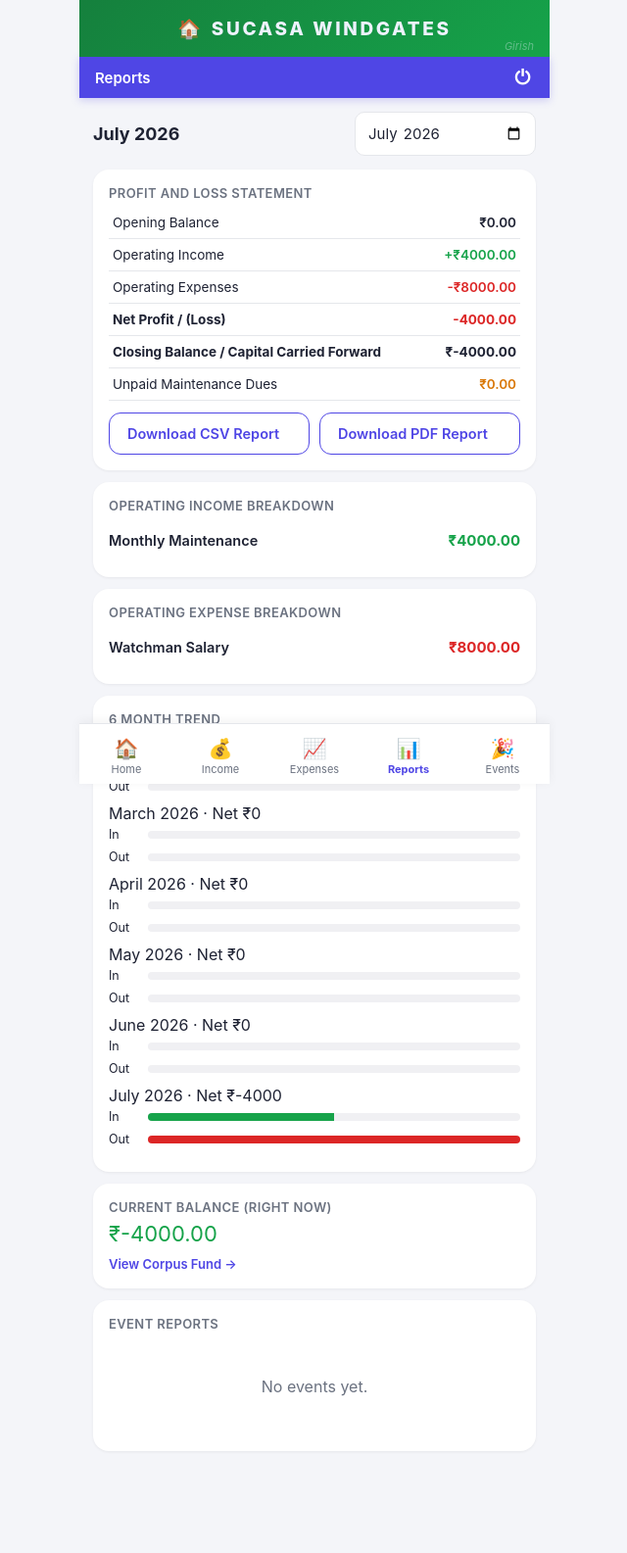
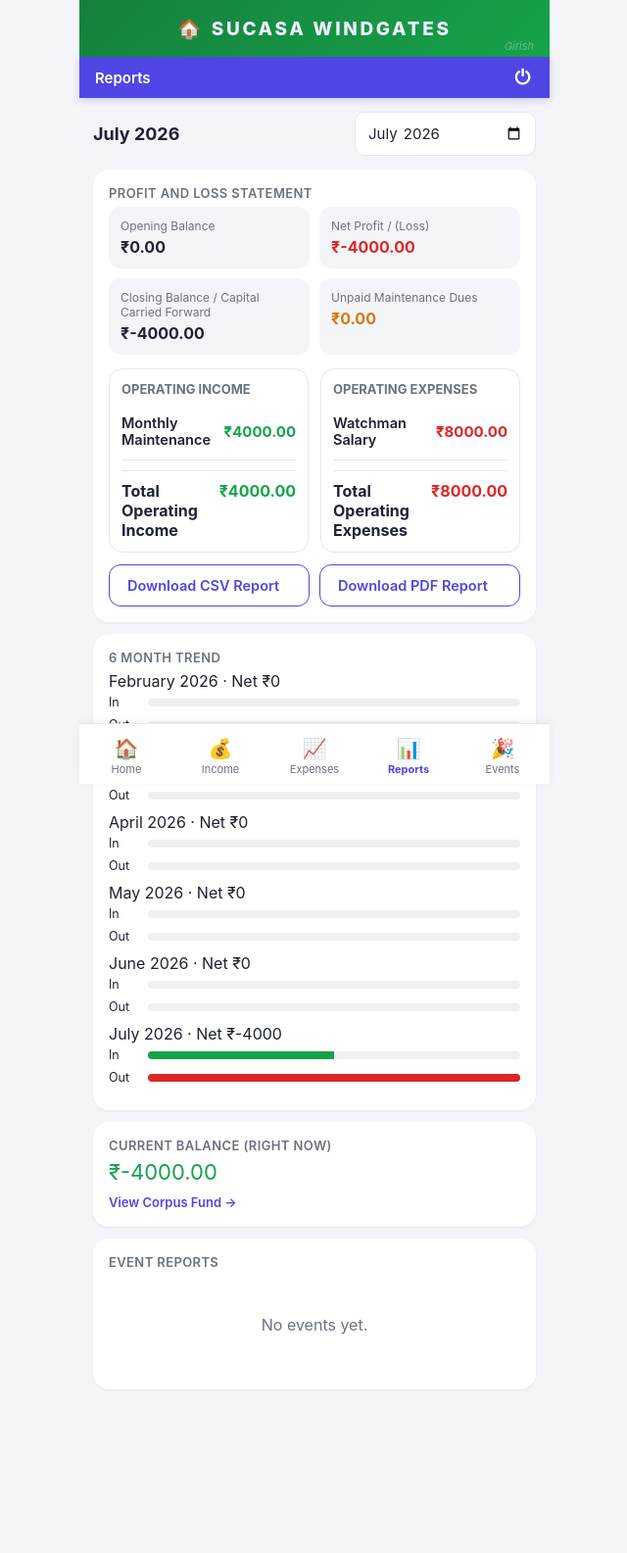
Before and after one commit to rebbagirish-dev/apartment-maintenance-manager, a Flask app: page /reports in a window 1280 px wide. Shown: the whole page at 98% size, without its empty margins (319-959 px from the left). After the commit the page ends 1362 px from the top, so only its background shows below. Run offline with Flask 3, Linux system fonts and the light colour scheme; the visitor is signed in with stand-in values (Sample User, id 1).

Commit message:
reports layout update

```diff
--- a/app.py
+++ b/app.py
@@ -169,11 +169,54 @@ def pdf_safe_text(value):
     return str(value).replace('\\', '\\\\').replace('(', '\\(').replace(')', '\\)')
 
 
+LETTERHEAD_TITLE = "SUCASA WINDGATES"
+LETTERHEAD_SUBTITLE = "Apartment Maintenance Statement"
+LETTERHEAD_ADDRESS = "Shirdisainagar Road No.1, Manikonda, Hyderabad-500089"
+
+
+def pdf_header_and_footer_commands(title, page_number=1, total_pages=1):
+    generated_on = date.today().isoformat()
+    commands = [
+        "BT",
+        "/F2 20 Tf",
+        "50 792 Td",
+        f"({LETTERHEAD_TITLE}) Tj",
+        "/F1 10 Tf",
+        "0 -16 Td",
+        f"({LETTERHEAD_SUBTITLE}) Tj",
+        "0 -14 Td",
+        f"({LETTERHEAD_ADDRESS}) Tj",
+        "/F2 15 Tf",
+        "0 -28 Td",
+        f"({pdf_safe_text(title)}) Tj",
+        "/F1 10 Tf",
+        "0 -18 Td",
+        f"(Generated on: {generated_on}) Tj",
+        "ET",
+        "0.45 w",
+        "50 738 m",
+        "545 738 l",
+        "S",
+        "0.30 w",
+        "50 42 m",
+        "545 42 l",
+        "S",
+        "BT",
+        "/F1 9 Tf",
+        "50 28 Td",
+        f"({LETTERHEAD_TITLE} - {LETTERHEAD_ADDRESS}) Tj",
+        "310 0 Td",
+        f"(Page {page_number} of {total_pages}) Tj",
+        "ET",
+    ]
+    return commands
+
+
 def build_text_pdf(title, lines):
     max_width = 92
     line_height = 16
-    top_y = 700
-    bottom_y = 60
+    top_y = 680
+    bottom_y = 72
     pages = []
     current = []
     current_y = top_y
@@ -209,35 +252,18 @@ def build_text_pdf(title, lines):
     page_ids = []
     content_ids = []
     for page_number, page_lines in enumerate(pages, start=1):
-        commands = [
+        commands = pdf_header_and_footer_commands(title, page_number, len(pages))
+        commands.extend([
             "BT",
-            "/F2 20 Tf",
-            "50 790 Td",
-            "(SUCASA WINDGATES) Tj",
-            "/F1 10 Tf",
-            "0 -18 Td",
-            "(Apartment Maintenance Report) Tj",
-            "/F2 16 Tf",
-            "0 -30 Td",
-            f"({pdf_safe_text(title)}) Tj",
             "/F1 11 Tf",
-            "0 -24 Td",
-        ]
+            f"50 {top_y} Td",
+        ])
         if len(pages) > 1:
-            commands.extend([
-                f"(Page {page_number} of {len(pages)}) Tj",
-                "0 -20 Td",
-            ])
+            commands.extend([])
         for line in page_lines:
             commands.append(f"({pdf_safe_text(line)}) Tj")
             commands.append(f"0 -{line_height} Td")
         commands.append("ET")
-        commands.extend([
-            "0.25 w",
-            "50 765 m",
-            "545 765 l",
-            "S",
-        ])
         stream = "\n".join(commands).encode('latin-1', errors='replace')
         content_id = add_object(
             f"<< /Length {len(stream)} >>\nstream\n{stream.decode('latin-1')}\nendstream"
@@ -255,6 +281,145 @@ def build_text_pdf(title, lines):
             f"/Contents {content_id} 0 R >>"
         )
 
+    catalog_id = add_object(f"<< /Type /Catalog /Pages {pages_id} 0 R >>")
+
+    pdf = bytearray(b"%PDF-1.4\n%\xe2\xe3\xcf\xd3\n")
+    offsets = [0]
+    for index, obj in enumerate(objects, start=1):
+        offsets.append(len(pdf))
+        pdf.extend(f"{index} 0 obj\n{obj}\nendobj\n".encode('latin-1'))
+    xref_offset = len(pdf)
+    pdf.extend(f"xref\n0 {len(objects) + 1}\n".encode('latin-1'))
+    pdf.extend(b"0000000000 65535 f \n")
+    for offset in offsets[1:]:
+        pdf.extend(f"{offset:010d} 00000 n \n".encode('latin-1'))
+    pdf.extend(
+        f"trailer\n<< /Size {len(objects) + 1} /Root {catalog_id} 0 R >>\nstartxref\n{xref_offset}\n%%EOF".encode('latin-1')
+    )
+    return bytes(pdf)
+
+
+def build_profit_loss_pdf(report):
+    income_items = list(report['income_by_type'].items()) or [('No income this month', 0.0)]
+    expense_items = list(report['expense_by_type'].items()) or [('No expenses this month', 0.0)]
+    row_count = max(len(income_items), len(expense_items))
+    total_income_text = f"{report['total_income']:.2f}"
+    total_expense_text = f"{report['total_expense']:.2f}"
+
+    objects = []
+
+    def add_object(data):
+        objects.append(data)
+        return len(objects)
+
+    font_regular_id = add_object("<< /Type /Font /Subtype /Type1 /BaseFont /Helvetica >>")
+    font_bold_id = add_object("<< /Type /Font /Subtype /Type1 /BaseFont /Helvetica-Bold >>")
+
+    commands = pdf_header_and_footer_commands(f"Profit and Loss Statement - {report['label']}")
+    commands.extend([
+        "BT",
+        "/F1 11 Tf",
+        "50 680 Td",
+        f"(Opening Balance: {report['opening_balance']:.2f}) Tj",
+        "0 -18 Td",
+        f"(Net Profit / \\(Loss\\): {report['net']:.2f}) Tj",
+        "0 -18 Td",
+        f"(Closing Balance / Capital Carried Forward: {report['closing_balance']:.2f}) Tj",
+        "ET",
+        "0.25 w",
+        "50 660 m",
+        "545 660 l",
+        "S",
+        "50 660 m",
+        "50 240 l",
+        "S",
+        "297.5 660 m",
+        "297.5 240 l",
+        "S",
+        "545 660 m",
+        "545 240 l",
+        "S",
+        "50 630 m",
+        "545 630 l",
+        "S",
+        "BT",
+        "/F2 12 Tf",
+        "60 640 Td",
+        "(Operating Income) Tj",
+        "250 0 Td",
+        "(Operating Expenses) Tj",
+        "ET",
+    ])
+
+    start_y = 612
+    row_height = 18
+    for i in range(row_count):
+        y = start_y - (i * row_height)
+        commands.extend([
+            "0.20 w",
+            f"50 {y - 8} m",
+            f"545 {y - 8} l",
+            "S",
+        ])
+        income_name, income_amount = income_items[i] if i < len(income_items) else ('', '')
+        expense_name, expense_amount = expense_items[i] if i < len(expense_items) else ('', '')
+        commands.extend([
+            "BT",
+            "/F1 10 Tf",
+            f"60 {y} Td",
+            f"({pdf_safe_text(income_name)}) Tj",
+            f"{200 if income_name else 200} 0 Td",
+            f"({pdf_safe_text(f'{income_amount:.2f}' if income_name else '')}) Tj",
+            f"{50 if expense_name or expense_amount != '' else 50} 0 Td",
+            f"({pdf_safe_text(expense_name)}) Tj",
+            f"{150 if expense_name else 150} 0 Td",
+            f"({pdf_safe_text(f'{expense_amount:.2f}' if expense_name else '')}) Tj",
+            "ET",
+        ])
+
+    total_y = start_y - (row_count * row_height) - 8
+    commands.extend([
+        "0.35 w",
+        f"50 {total_y} m",
+        f"545 {total_y} l",
+        "S",
+        "BT",
+        "/F2 11 Tf",
+        f"60 {total_y - 18} Td",
+        "(Total Operating Income) Tj",
+        "160 0 Td",
+        f"({pdf_safe_text(total_income_text)}) Tj",
+        "90 0 Td",
+        "(Total Operating Expenses) Tj",
+        "170 0 Td",
+        f"({pdf_safe_text(total_expense_text)}) Tj",
+        "ET",
+    ])
+
+    if report['unpaid_by_flat']:
+        unpaid_y = total_y - 56
+        commands.extend([
+            "BT",
+            "/F2 12 Tf",
+            f"50 {unpaid_y} Td",
+            "(Flats Yet to Pay Maintenance) Tj",
+            "/F1 10 Tf",
+            "0 -18 Td",
+        ])
+        for due in report['unpaid_by_flat'][:10]:
+            commands.append(f"(Flat {pdf_safe_text(due['flat_no'])}: {due['amount']:.2f}) Tj")
+            commands.append("0 -14 Td")
+        commands.append("ET")
+
+    stream = "\n".join(commands).encode('latin-1', errors='replace')
+    content_id = add_object(f"<< /Length {len(stream)} >>\nstream\n{stream.decode('latin-1')}\nendstream")
+    page_id = add_object("")
+    pages_id = add_object(f"<< /Type /Pages /Kids [{page_id} 0 R] /Count 1 >>")
+    objects[page_id - 1] = (
+        f"<< /Type /Page /Parent {pages_id} 0 R /MediaBox [0 0 595 842] "
+        f"/Resources << /Font << /F1 {font_regular_id} 0 R /F2 {font_bold_id} 0 R >> >> "
+        f"/Contents {content_id} 0 R >>"
+    )
     catalog_id = add_object(f"<< /Type /Catalog /Pages {pages_id} 0 R >>")
 
     pdf = bytearray(b"%PDF-1.4\n%\xe2\xe3\xcf\xd3\n")
@@ -935,7 +1100,7 @@ def export_report_pdf(ym):
         lines.extend(["", "Flats Yet to Pay Maintenance"])
         for due in report['unpaid_by_flat']:
             lines.append(f"- Flat {due['flat_no']}: {due['amount']:.2f}")
-    pdf_data = build_text_pdf(f"Profit and Loss Statement - {report['label']}", lines)
+    pdf_data = build_profit_loss_pdf(report)
     return Response(pdf_data, mimetype='application/pdf',
                      headers={'Content-Disposition': f'attachment; filename=report_{ym}.pdf'})
 
--- a/static/css/style.css
+++ b/static/css/style.css
@@ -289,6 +289,55 @@ h2.page-title { font-size: 18px; margin: 4px 0 14px; }
 table.report-table { width: 100%; border-collapse: collapse; font-size: 13.5px; }
 table.report-table td { padding: 8px 4px; border-bottom: 1px solid var(--border); }
 table.report-table td:last-child { text-align: right; font-weight: 600; }
+.pnl-summary {
+  display: grid;
+  grid-template-columns: 1fr 1fr;
+  gap: 10px;
+  margin-bottom: 14px;
+}
+.pnl-summary-item {
+  background: var(--bg);
+  border-radius: 12px;
+  padding: 12px;
+}
+.pnl-summary-item .lbl {
+  font-size: 12px;
+  color: var(--text-muted);
+  margin-bottom: 4px;
+}
+.pnl-summary-item .num {
+  font-size: 16px;
+  font-weight: 700;
+}
+.pnl-summary-item .num.pos { color: var(--green); }
+.pnl-summary-item .num.neg { color: var(--red); }
+.pnl-grid {
+  display: grid;
+  grid-template-columns: 1fr 1fr;
+  gap: 12px;
+}
+.pnl-column {
+  border: 1px solid var(--border);
+  border-radius: 14px;
+  padding: 12px;
+  background: #fff;
+}
+.pnl-column-title {
+  font-size: 13px;
+  font-weight: 700;
+  text-transform: uppercase;
+  color: var(--text-muted);
+  margin-bottom: 6px;
+}
+.pnl-total-row {
+  display: flex;
+  justify-content: space-between;
+  gap: 10px;
+  font-weight: 700;
+  padding-top: 10px;
+  margin-top: 10px;
+  border-top: 1px solid var(--border);
+}
 .trend-bar-row { display: flex; align-items: center; gap: 8px; margin-bottom: 8px; font-size: 12.5px; }
 .trend-bar-track { flex: 1; height: 8px; background: #f0f0f3; border-radius: 6px; overflow: hidden; display: flex; }
 .login-wrap { display: flex; align-items: flex-start; justify-content: center; padding: 4px 20px 20px; }
@@ -297,3 +346,9 @@ table.report-table td:last-child { text-align: right; font-weight: 600; }
 .login-title { text-align: center; font-weight: 800; font-size: 20px; margin-bottom: 4px; }
 .login-sub { text-align: center; color: var(--text-muted); font-size: 13px; margin-bottom: 12px; }
 .login-card .flash { margin-bottom: 14px; }
+@media (max-width: 480px) {
+  .pnl-summary,
+  .pnl-grid {
+    grid-template-columns: 1fr;
+  }
+}
--- a/templates/reports.html
+++ b/templates/reports.html
@@ -37,14 +37,56 @@
 
 <div class="card">
   <div class="card-title">Profit and Loss Statement</div>
-  <table class="report-table">
-    <tr><td>Opening Balance</td><td>₹{{ '%.2f'|format(report.opening_balance) }}</td></tr>
-    <tr><td>Operating Income</td><td style="color:var(--green)">+₹{{ '%.2f'|format(report.total_income) }}</td></tr>
-    <tr><td>Operating Expenses</td><td style="color:var(--red)">-₹{{ '%.2f'|format(report.total_expense) }}</td></tr>
-    <tr><td><b>Net Profit / (Loss)</b></td><td><b class="{{ 'amt pos' if report.net >= 0 else 'amt neg' }}">{{ '%.2f'|format(report.net) }}</b></td></tr>
-    <tr><td><b>Closing Balance / Capital Carried Forward</b></td><td><b>₹{{ '%.2f'|format(report.closing_balance) }}</b></td></tr>
-    <tr><td>Unpaid Maintenance Dues</td><td style="color:var(--amber)">₹{{ '%.2f'|format(report.unpaid_total) }}</td></tr>
-  </table>
+  <div class="pnl-summary">
+    <div class="pnl-summary-item">
+      <div class="lbl">Opening Balance</div>
+      <div class="num">₹{{ '%.2f'|format(report.opening_balance) }}</div>
+    </div>
+    <div class="pnl-summary-item">
+      <div class="lbl">Net Profit / (Loss)</div>
+      <div class="num {{ 'pos' if report.net >= 0 else 'neg' }}">₹{{ '%.2f'|format(report.net) }}</div>
+    </div>
+    <div class="pnl-summary-item">
+      <div class="lbl">Closing Balance / Capital Carried Forward</div>
+      <div class="num">₹{{ '%.2f'|format(report.closing_balance) }}</div>
+    </div>
+    <div class="pnl-summary-item">
+      <div class="lbl">Unpaid Maintenance Dues</div>
+      <div class="num" style="color:var(--amber)">₹{{ '%.2f'|format(report.unpaid_total) }}</div>
+    </div>
+  </div>
+  <div class="pnl-grid">
+    <div class="pnl-column">
+      <div class="pnl-column-title">Operating Income</div>
+      {% for k, v in report.income_by_type.items() %}
+      <div class="list-row">
+        <div class="main">{{ k }}</div>
+        <div class="amt pos">₹{{ '%.2f'|format(v) }}</div>
+      </div>
+      {% else %}
+      <div class="empty-state">No income this month.</div>
+      {% endfor %}
+      <div class="pnl-total-row">
+        <span>Total Operating Income</span>
+        <span class="amt pos">₹{{ '%.2f'|format(report.total_income) }}</span>
+      </div>
+    </div>
+    <div class="pnl-column">
+      <div class="pnl-column-title">Operating Expenses</div>
+      {% for k, v in report.expense_by_type.items() %}
+      <div class="list-row">
+        <div class="main">{{ k }}</div>
+        <div class="amt neg">₹{{ '%.2f'|format(v) }}</div>
+      </div>
+      {% else %}
+      <div class="empty-state">No expenses this month.</div>
+      {% endfor %}
+      <div class="pnl-total-row">
+        <span>Total Operating Expenses</span>
+        <span class="amt neg">₹{{ '%.2f'|format(report.total_expense) }}</span>
+      </div>
+    </div>
+  </div>
   <div class="two-col" style="margin-top:12px;">
     <a href="{{ url_for('export_report', ym=ym) }}" class="btn secondary block">Download CSV Report</a>
     <a href="{{ url_for('export_report_pdf', ym=ym) }}" class="btn secondary block">Download PDF Report</a>
@@ -65,24 +107,6 @@
   {% endfor %}
 </div>
 {% endif %}
-
-<div class="card">
-  <div class="card-title">Operating Income Breakdown</div>
-  {% for k, v in report.income_by_type.items() %}
-  <div class="list-row"><div class="main">{{ k }}</div><div class="amt pos">₹{{ '%.2f'|format(v) }}</div></div>
-  {% else %}
-  <div class="empty-state">No income this month.</div>
-  {% endfor %}
-</div>
-
-<div class="card">
-  <div class="card-title">Operating Expense Breakdown</div>
-  {% for k, v in report.expense_by_type.items() %}
-  <div class="list-row"><div class="main">{{ k }}</div><div class="amt neg">₹{{ '%.2f'|format(v) }}</div></div>
-  {% else %}
-  <div class="empty-state">No expenses this month.</div>
-  {% endfor %}
-</div>
 
 <div class="card">
   <div class="card-title">6 Month Trend</div>
```
